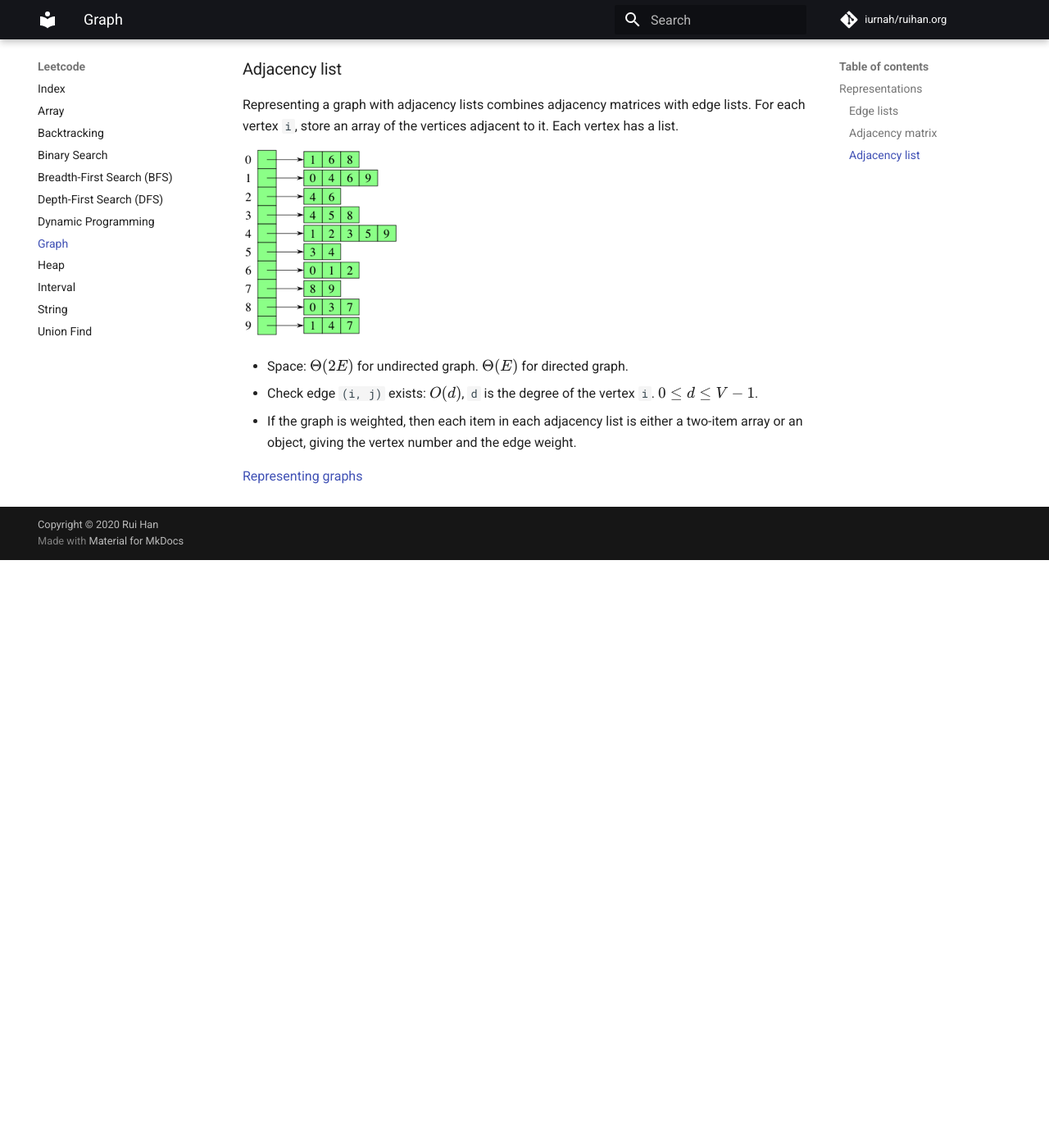
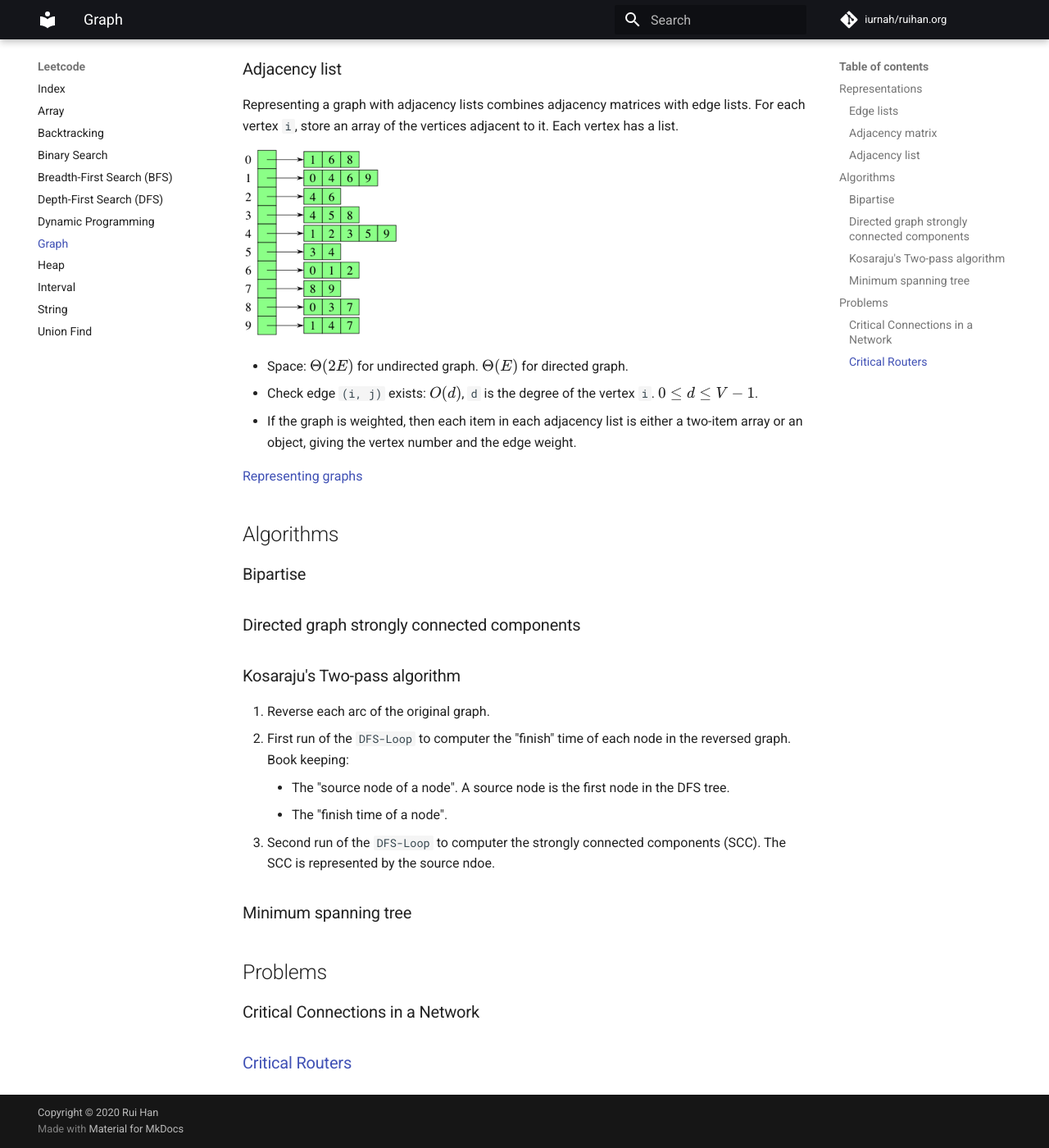
Before and after one commit to iurnah/ruihan.org, an MkDocs documentation site: the page built from docs/leetcode/graph/notes.md, in a window 1280 px wide and 1400 px high, scrolled down 996 px. Shown: the whole window at 82% size. Built offline with MkDocs 1.6.1 and Material for MkDocs 9.7.7, drawn with Linux system fonts in a browser that asks for light colours; formulas are drawn with MathJax 3; comment, search, counter and statistics services are not loaded; before the commit the page ends 1679 px from its top, so only the background shows below that.

```diff
--- a/docs/leetcode/graph/notes.md
+++ b/docs/leetcode/graph/notes.md
@@ -48,3 +48,27 @@ Representing a graph with adjacency lists combines adjacency matrices with edge
 * If the graph is weighted, then each item in each adjacency list is either a two-item array or an object, giving the vertex number and the edge weight.
 
 [Representing graphs](https://www.khanacademy.org/computing/computer-science/algorithms/graph-representation/a/representing-graphs)
+
+## Algorithms
+
+### Bipartise
+
+### Directed graph strongly connected components
+
+### Kosaraju's Two-pass algorithm
+
+1. Reverse each arc of the original graph.
+2. First run of the  `DFS-Loop` to computer the "finish" time of each node in
+   the reversed graph. Book keeping:
+       - The "source node of a node". A source node is the first node in the DFS tree.
+       - The "finish time of a node".
+3. Second run of the `DFS-Loop` to computer the strongly connected components (SCC).
+   The SCC is represented by the source ndoe.
+
+### Minimum spanning tree
+
+## Problems
+
+### Critical Connections in a Network
+
+### [Critical Routers](https://leetcode.com/discuss/interview-question/436073/)
```
Also changed, not shown: docs/leetcode/index.md (+3 -3 lines), docs/leetcode/interval/notes.md (+196 -154 lines).
